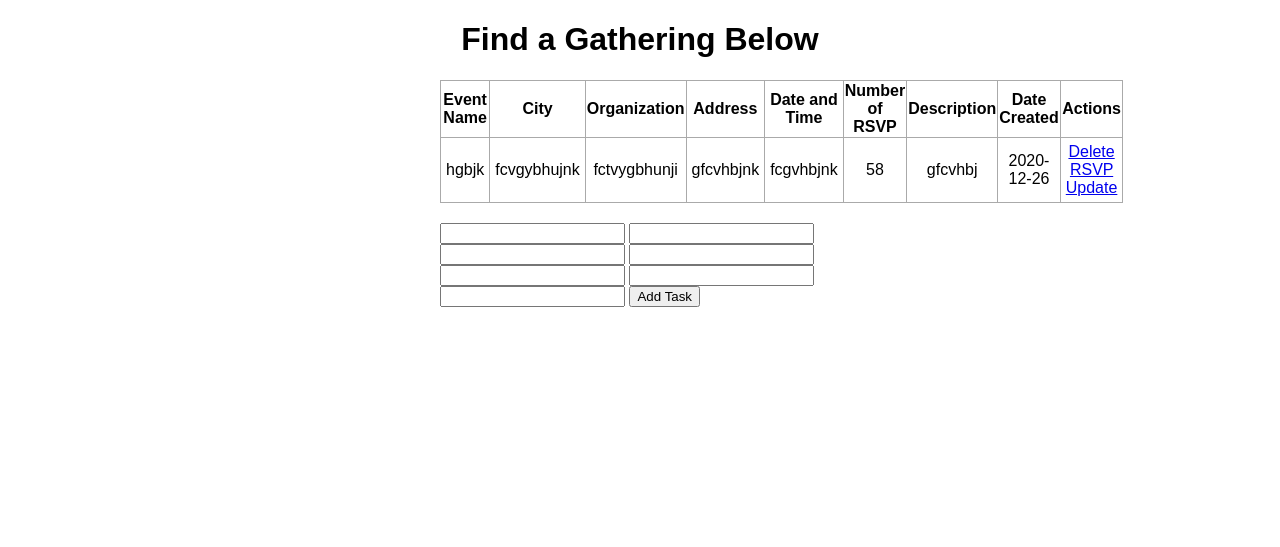
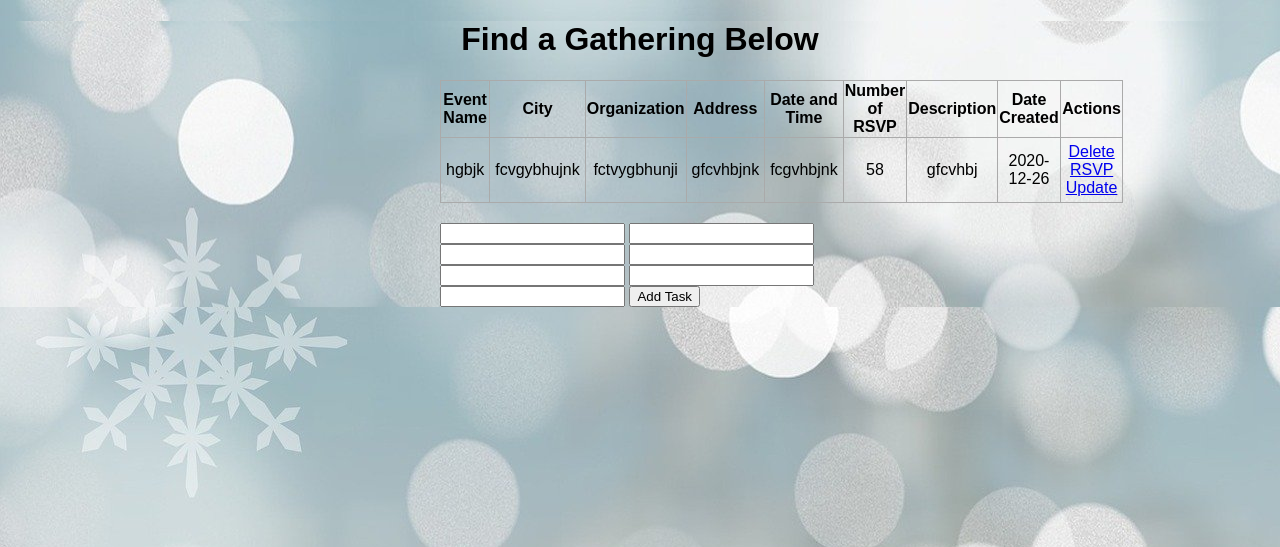
Before and after one commit to 305jhanson/HolidayHacksPython, a Flask app: page / in a window 1280 px wide. Shown: the top 547 px of the page. Run offline with Flask 2, Linux system fonts and the light colour scheme; data comes from the database, SQL or seed files in the repository.

Commit message:
add christmass

```diff
--- a/static/css/main.css
+++ b/static/css/main.css
@@ -1,9 +1,11 @@
 body, html {
+    background-image: url("christmas.jpg");
     margin: 0;
     font-family: sans-serif;
 }
 
 .content {
+
     margin: 0 auto;
     width: 400px;
 }
```
Also changed, not shown: static/css/christmas.jpg (added).
